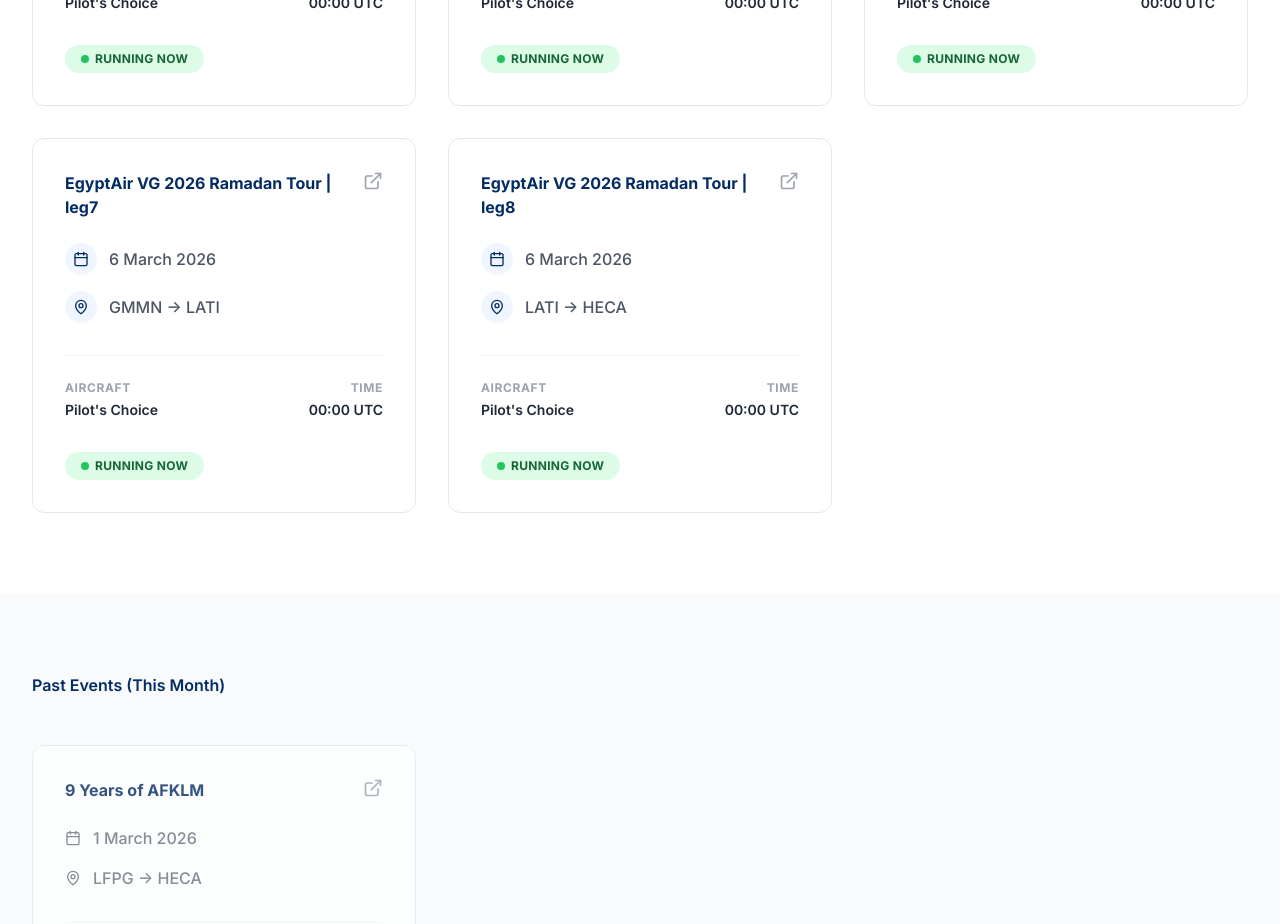
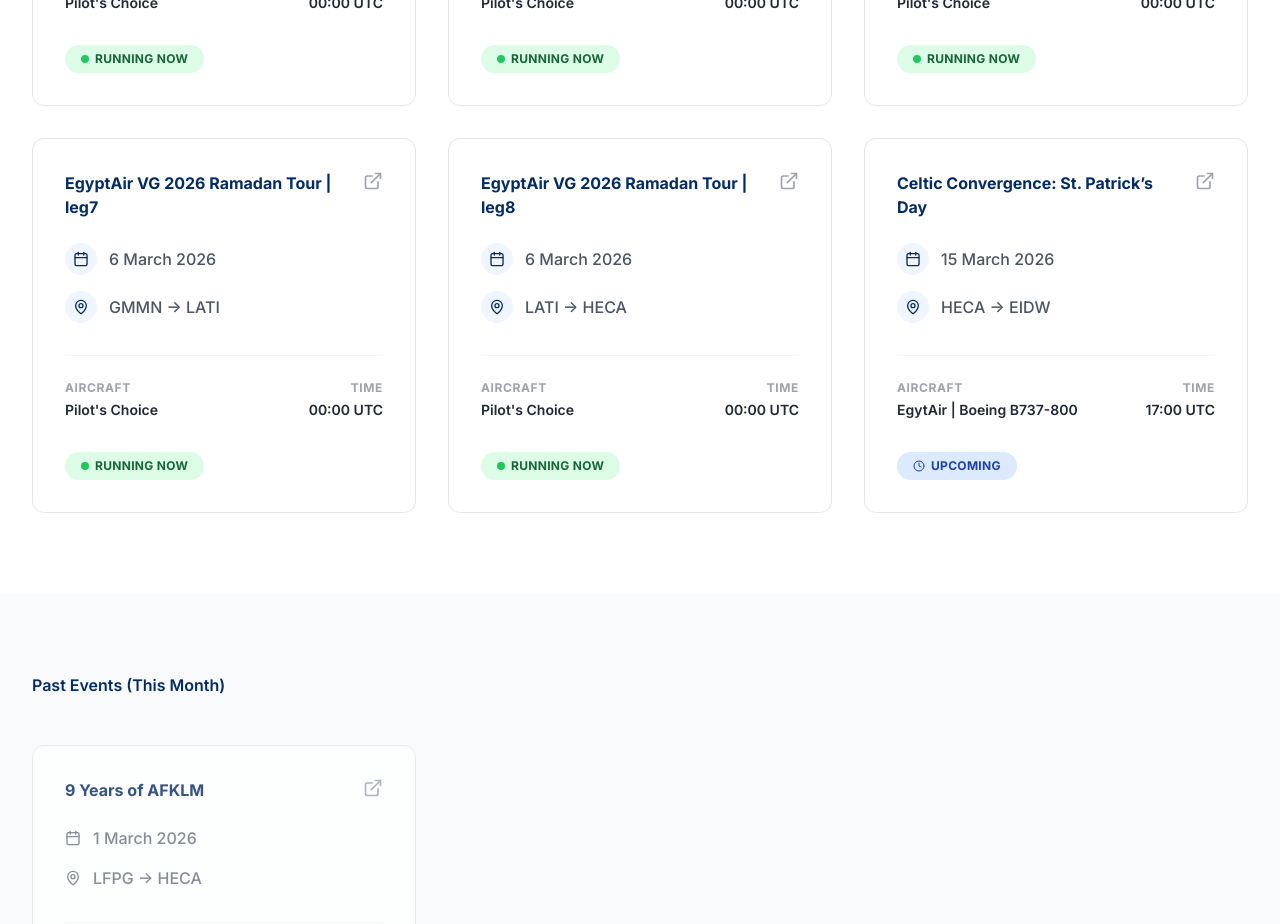
Before and after one commit to 3ssomy67272/eavg-sys, a Next.js app: page /events in a window 1280 px wide. Shown: the part 1180-2104 px from the top of the page. Built offline with nearby package versions, Linux system fonts and the light colour scheme.

Commit message:
Event List Update no.6

```diff
--- a/src/app/events/page.tsx
+++ b/src/app/events/page.tsx
@@ -99,6 +99,15 @@
       route: 'LATI -> HECA',
       aircraft: `Pilot's Choice`,
       forumLink: '/join',
+    },
+    {
+      id: 10,
+      title: `Celtic Convergence: St. Patrick’s Day`,
+      startTime: '2026-03-15T17:00:00Z',
+      durationMinutes: 300,  // 5:00 hours
+      route: 'HECA -> EIDW',
+      aircraft: `EgytAir | Boeing B737-800`,
+      forumLink: 'https://community.infiniteflight.com/t/15mar26-celtic-convergence-a-st-patricks-day-celebration-eidw-fly-in-fly-out/',
     },
   ];
 
```
